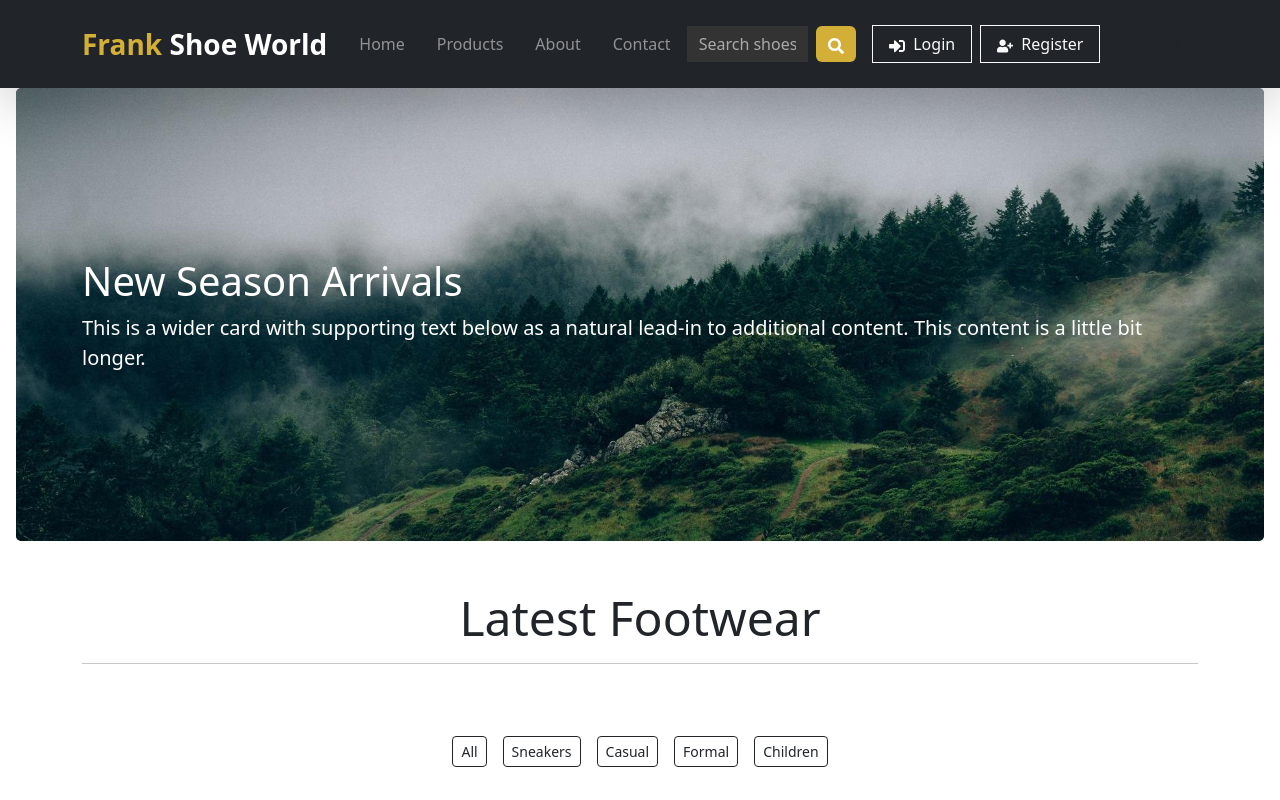
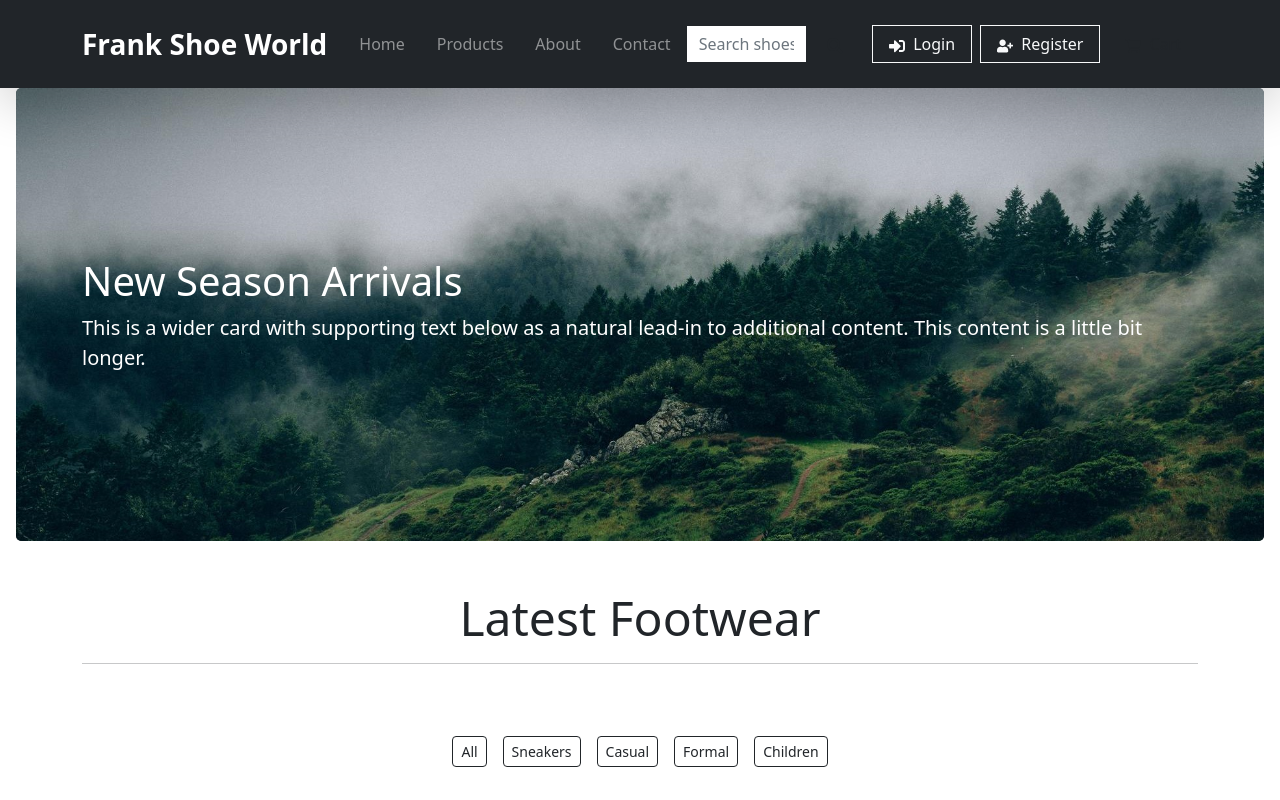
Before and after one commit to jjingofarouk/Ecommerce-React, a React (Create React App) app: page / in a window 1280 px wide. Shown: the top 800 px of the page. Built offline with nearby package versions, Linux system fonts and the light colour scheme.

Commit message:
Update Navbar.jsx

```diff
--- a/src/components/Navbar.jsx
+++ b/src/components/Navbar.jsx
@@ -2,179 +2,240 @@ import React, { useState } from 'react';
 import { NavLink } from 'react-router-dom';
 import { useSelector } from 'react-redux';
 import { FaSignInAlt, FaUserPlus, FaShoppingCart, FaSearch, FaBars, FaTimes } from 'react-icons/fa';
+import { motion, AnimatePresence } from 'framer-motion'; // Added for animations
 
 const Navbar = () => {
   const cart = useSelector((state) => state.handleCart);
-  const [isOpen, setIsOpen] = useState(false); // For mobile menu toggle
-  const [searchQuery, setSearchQuery] = useState(''); // For search functionality
+  const [isOpen, setIsOpen] = useState(false);
+  const [searchQuery, setSearchQuery] = useState('');
 
   const handleSearch = (e) => {
     e.preventDefault();
     if (searchQuery.trim()) {
-      window.location.href = `/products?search=${searchQuery}`; // Redirect to products with query
+      window.location.href = `/products?search=${searchQuery}`;
     }
   };
 
+  // Animation variants
+  const menuVariants = {
+    hidden: { opacity: 0, y: -20 },
+    visible: {
+      opacity: 1,
+      y: 0,
+      transition: {
+        type: 'spring',
+        stiffness: 300,
+        damping: 20,
+        staggerChildren: 0.1
+      }
+    }
+  };
+
+  const itemVariants = {
+    hidden: { opacity: 0, y: -10 },
+    visible: { opacity: 1, y: 0 }
+  };
+
   return (
-    <nav className="navbar navbar-expand-lg navbar-dark bg-dark py-3 sticky-top shadow-lg">
+    <motion.nav
+      className="navbar navbar-expand-lg navbar-dark bg-dark py-3 sticky-top shadow-lg"
+      initial={{ y: -100 }}
+      animate={{ y: 0 }}
+      transition={{ type: 'spring', stiffness: 120 }}
+    >
       <div className="container d-flex align-items-center justify-content-between">
-        {/* Brand Logo */}
+        {/* Animated Brand Logo */}
+        <motion.div
+          whileHover={{ scale: 1.05 }}
+          whileTap={{ scale: 0.95 }}
+        >
           <NavLink className="navbar-brand fw-bold fs-3" to="/">
             <span className="text-gold">Frank</span> Shoe World
           </NavLink>
+        </motion.div>
 
         {/* Mobile Menu Toggle */}
-        <button
+        <motion.button
           className="navbar-toggler border-0"
-          type="button"
+          whileTap={{ scale: 0.9 }}
           onClick={() => setIsOpen(!isOpen)}
           aria-label="Toggle navigation"
         >
-          {isOpen ? <FaTimes size={24} /> : <FaBars size={24} />}
-        </button>
+          <AnimatePresence mode="wait">
+            {isOpen ? (
+              <motion.div
+                key="times"
+                initial={{ rotate: -90 }}
+                animate={{ rotate: 0 }}
+                exit={{ rotate: 90 }}
+              >
+                <FaTimes size={24} />
+              </motion.div>
+            ) : (
+              <motion.div
+                key="bars"
+                initial={{ rotate: 90 }}
+                animate={{ rotate: 0 }}
+                exit={{ rotate: -90 }}
+              >
+                <FaBars size={24} />
+              </motion.div>
+            )}
+          </AnimatePresence>
+        </motion.button>
 
         {/* Navbar Content */}
-        <div className={`collapse navbar-collapse ${isOpen ? 'show' : ''}`} id="navbarSupportedContent">
+        <AnimatePresence>
+          <motion.div
+            className={`collapse navbar-collapse ${isOpen ? 'show' : ''}`}
+            variants={menuVariants}
+            initial="hidden"
+            animate="visible"
+            exit="hidden"
+          >
             {/* Navigation Links */}
             <ul className="navbar-nav mx-auto my-2 text-center align-items-lg-center">
-            <li className="nav-item">
+              {['/', '/products', '/about', '/contact'].map((path, index) => (
+                <motion.li
+                  key={path}
+                  className="nav-item"
+                  variants={itemVariants}
+                  whileHover={{ scale: 1.1 }}
+                  whileTap={{ scale: 0.95 }}
+                >
                   <NavLink
                     className={({ isActive }) => `nav-link px-3 ${isActive ? 'active-link' : ''}`}
-                to="/"
-                end
+                    to={path}
+                    end={path === '/'}
                   >
-                Home
+                    {['Home', 'Products', 'About', 'Contact'][index]}
                   </NavLink>
-            </li>
-            <li className="nav-item">
-              <NavLink
-                className={({ isActive }) => `nav-link px-3 ${isActive ? 'active-link' : ''}`}
-                to="/products"
-              >
-                Products
-              </NavLink>
-            </li>
-            <li className="nav-item">
-              <NavLink
-                className={({ isActive }) => `nav-link px-3 ${isActive ? 'active-link' : ''}`}
-                to="/about"
-              >
-                About
-              </NavLink>
-            </li>
-            <li className="nav-item">
-              <NavLink
-                className={({ isActive }) => `nav-link px-3 ${isActive ? 'active-link' : ''}`}
-                to="/contact"
-              >
-                Contact
-              </NavLink>
-            </li>
+                </motion.li>
+              ))}
             </ul>
 
-          {/* Right Section: Search, Auth, Cart */}
-          <div className="d-flex flex-column flex-lg-row align-items-center gap-3 text-center">
-            {/* Search Bar */}
+            {/* Right Section */}
+            <motion.div
+              className="d-flex flex-column flex-lg-row align-items-center gap-3"
+              variants={itemVariants}
+            >
+              {/* Animated Search Bar */}
               <form onSubmit={handleSearch} className="d-flex align-items-center">
-              <input
+                <motion.input
                   type="text"
                   className="form-control rounded-0 border-0 search-input"
                   placeholder="Search shoes..."
                   value={searchQuery}
                   onChange={(e) => setSearchQuery(e.target.value)}
+                  whileFocus={{ scale: 1.02, borderColor: '#d4af37' }}
                 />
-              <button type="submit" className="btn btn-gold ms-2">
+                <motion.button
+                  type="submit"
+                  className="btn btn-gold ms-2"
+                  whileHover={{ scale: 1.1, rotate: 360 }}
+                  whileTap={{ scale: 0.9 }}
+                >
                   <FaSearch />
-              </button>
+                </motion.button>
               </form>
 
               {/* Auth & Cart Buttons */}
               <div className="buttons d-flex gap-2">
-              <NavLink to="/login" className="btn btn-outline-light rounded-0 px-3">
-                <FaSignInAlt className="me-1" /> Login
-              </NavLink>
-              <NavLink to="/register" className="btn btn-outline-light rounded-0 px-3">
-                <FaUserPlus className="me-1" /> Register
-              </NavLink>
-              <NavLink to="/cart" className="btn btn-gold rounded-0 px-3 position-relative">
-                <FaShoppingCart className="me-1" /> Cart
-                {cart.length > 0 && (
-                  <span className="position-absolute top-0 start-100 translate-middle badge rounded-pill bg-danger">
+                {[
+                  { to: '/login', icon: FaSignInAlt, text: 'Login' },
+                  { to: '/register', icon: FaUserPlus, text: 'Register' },
+                  { to: '/cart', icon: FaShoppingCart, text: 'Cart', hasBadge: true }
+                ].map((btn, index) => (
+                  <motion.div
+                    key={btn.to}
+                    whileHover={{ y: -3 }}
+                    whileTap={{ scale: 0.95 }}
+                  >
+                    <NavLink
+                      to={btn.to}
+                      className={`btn ${btn.hasBadge ? 'btn-gold' : 'btn-outline-light'} rounded-0 px-3 position-relative`}
+                    >
+                      <btn.icon className="me-1" /> {btn.text}
+                      {btn.hasBadge && cart.length > 0 && (
+                        <motion.span
+                          className="position-absolute top-0 start-100 translate-middle badge rounded-pill bg-danger"
+                          initial={{ scale: 0 }}
+                          animate={{ scale: 1 }}
+                          transition={{ type: 'spring', stiffness: 500 }}
+                        >
                           {cart.length}
-                  </span>
+                        </motion.span>
                       )}
                     </NavLink>
+                  </motion.div>
+                ))}
               </div>
-          </div>
-        </div>
+            </motion.div>
+          </motion.div>
+        </AnimatePresence>
       </div>
 
-      {/* Inline Styles */}
+      {/* Enhanced Styles */}
       <style jsx>{`
         .navbar {
-          transition: background-color 0.3s ease;
-          z-index: 1000;
+          transition: all 0.3s ease;
+          backdrop-filter: blur(5px);
         }
         .navbar-brand {
           font-family: 'Inter', sans-serif;
           letter-spacing: 1px;
-        }
-        .text-gold {
-          color: #d4af37; /* Gold accent for brand name */
+          background: linear-gradient(45deg, #d4af37, #fff);
+          -webkit-background-clip: text;
+          background-clip: text;
+          color: transparent;
         }
         .nav-link {
           color: #fff !important;
           font-weight: 500;
-          transition: color 0.3s ease;
+          position: relative;
+          overflow: hidden;
         }
-        .nav-link:hover {
-          color: #d4af37 !important;
+        .nav-link::after {
+          content: '';
+          position: absolute;
+          bottom: 0;
+          left: 0;
+          width: 0;
+          height: 2px;
+          background: #d4af37;
+          transition: width 0.3s ease;
         }
-        .active-link {
-          color: #d4af37 !important;
-          border-bottom: 2px solid #d4af37;
+        .nav-link:hover::after {
+          width: 100%;
+        }
+        .active-link::after {
+          width: 100%;
         }
         .btn-gold {
-          background-color: #d4af37;
+          background: linear-gradient(45deg, #d4af37, #b8860b);
           color: #fff;
           border: none;
-          transition: transform 0.2s ease;
-        }
-        .btn-gold:hover {
-          transform: scale(1.05);
-          color: #fff;
+          box-shadow: 0 2px 5px rgba(212, 175, 55, 0.3);
         }
         .search-input {
-          background-color: #333;
+          background: rgba(255, 255, 255, 0.1);
           color: #fff;
-          max-width: 200px;
+          transition: all 0.3s ease;
         }
-        .search-input::placeholder {
-          color: #aaa;
-        }
-        .badge {
-          font-size: 0.7rem;
+        .search-input:focus {
+          background: rgba(255, 255, 255, 0.2);
+          box-shadow: 0 0 10px rgba(212, 175, 55, 0.3);
         }
         @media (max-width: 991px) {
-          .navbar-collapse {
-            background-color: #212529;
-            padding: 1rem;
-            border-radius: 0 0 8px 8px;
-          }
-          .nav-link {
-            padding: 0.75rem 0 !important;
-          }
-          .buttons {
-            flex-direction: column;
-            gap: 1rem;
-            width: 100%;
-          }
-          .search-input {
-            max-width: 100%;
+          .navbar-collapse.show {
+            background: rgba(33, 37, 41, 0.95);
+            backdrop-filter: blur(10px);
+            border-radius: 0 0 15px 15px;
+            box-shadow: 0 5px 15px rgba(0, 0, 0, 0.3);
           }
         }
       `}</style>
-    </nav>
+    </motion.nav>
   );
 };
 
```
Lines whose indentation alone changed are shown as unchanged.
